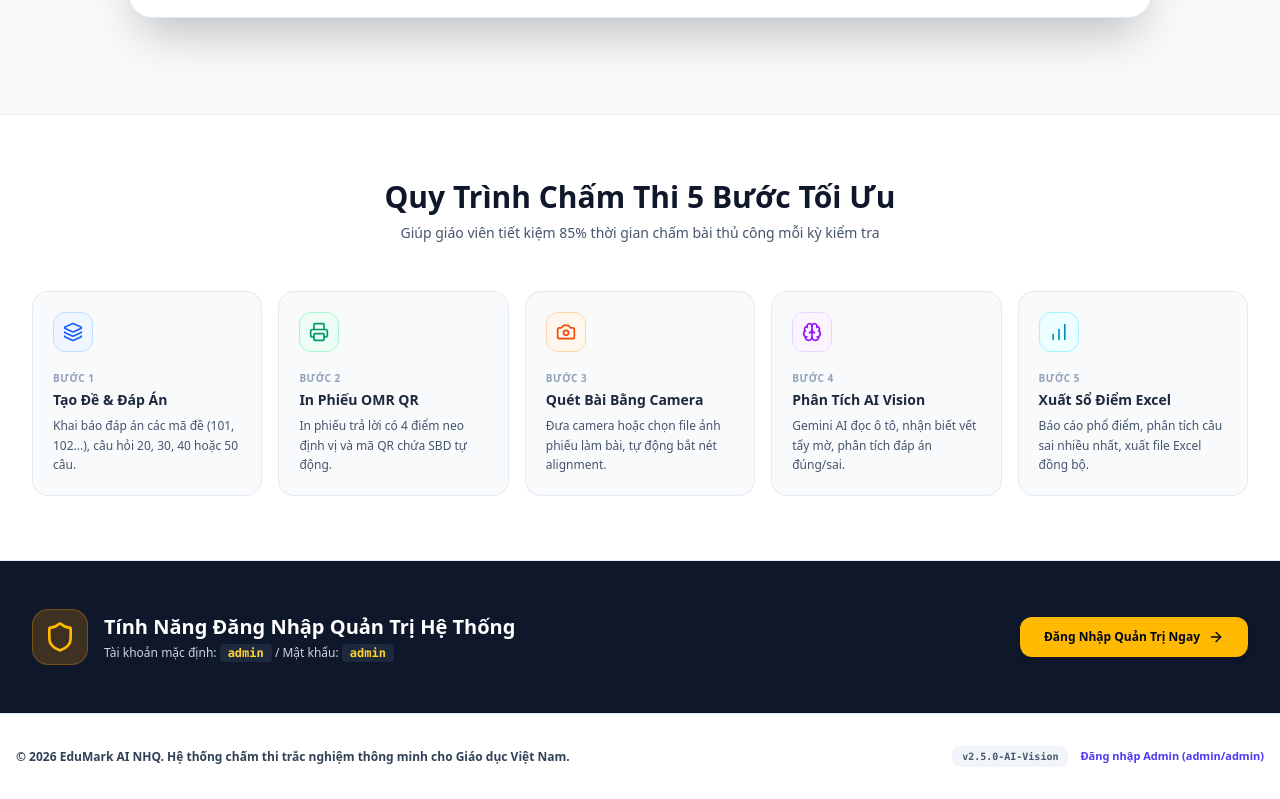
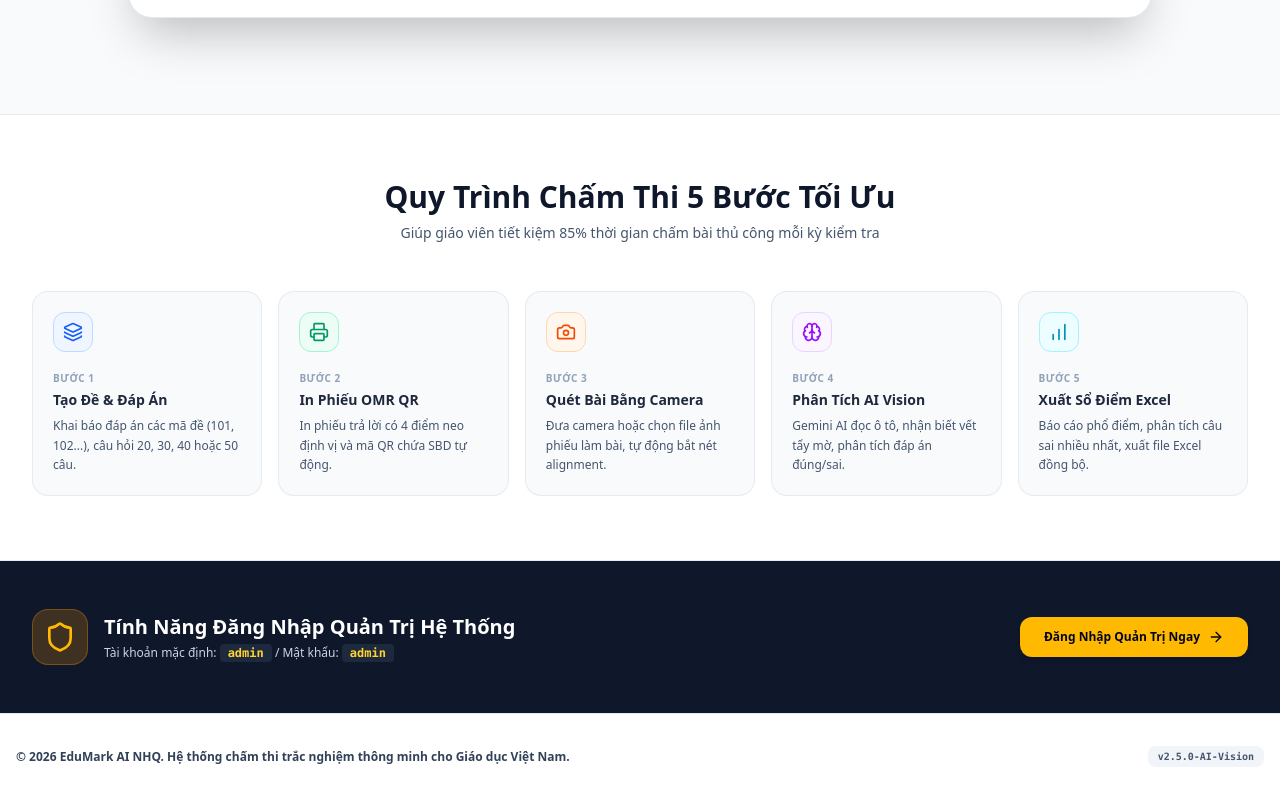
Before and after one commit to nghiemma45hx-lang/TNQ, a React (Vite) app: page / in a window 1280 px wide. Shown: the part 1127-1926 px from the top of the page. Built offline with nearby package versions, Linux system fonts and the light colour scheme; no server answers; the database is empty.

Commit message:
feat: remove admin login shortcut from footer
Remove the hardcoded admin login button and credentials from the footer for improved security.

```diff
--- a/src/App.tsx
+++ b/src/App.tsx
@@ -300,12 +300,6 @@ export default function App() {
             <span className="bg-slate-100 px-2.5 py-1 rounded-lg text-[10px] font-mono text-slate-600 font-bold">
               v2.5.0-AI-Vision
             </span>
-            <button
-              onClick={() => setIsAdminModalOpen(true)}
-              className="text-indigo-600 font-bold hover:underline text-[11px]"
-            >
-              Đăng nhập Admin (admin/admin)
-            </button>
           </div>
         </div>
       </footer>
```
